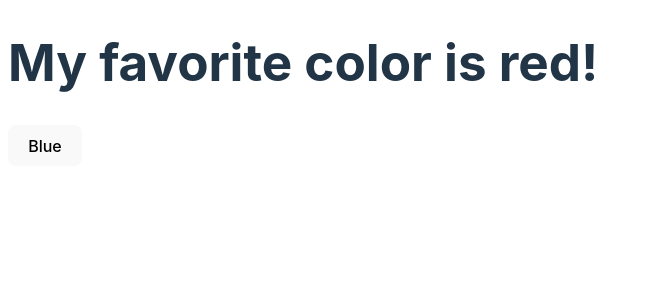
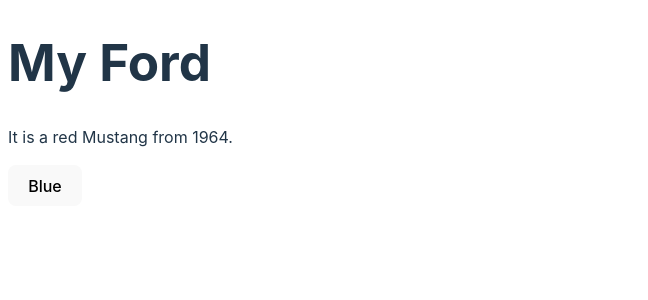
Before and after one commit to Dheeraj2002kumar/React-Practice-2025, a React (Vite) app in the folder my-react-app/: page / in a window 1280 px wide. Shown: the top 300 px of the page, without its empty margins (0-648 px from the left). Built offline with nearby package versions, Linux system fonts and the light colour scheme.

Commit message:
Refactor FavoriteColor component into Car component with enhanced state management using an object

```diff
--- a/my-react-app/src/React-Hook/useState-Hook.jsx
+++ b/my-react-app/src/React-Hook/useState-Hook.jsx
@@ -84,17 +84,158 @@
 
 */
 
+// import { useState } from "react";
+
+// function FavoriteColor (){
+//     const [color, setColor] = useState("red");
+
+//     return (
+//         <>
+//             <h1>My favorite color is {color}!</h1>
+//             <button type="button" onClick={() => setColor("blue")}>Blue</button>
+//         </>
+//     );
+// }
+
+// export default FavoriteColor;
+
+
+
+
+
+
+// -------------------------------------------------------
+
+/*
+
+What Can State Hold
+The useState Hook can be used to keep track of strings, numbers, booleans, arrays, objects, and any combination of these!
+
+We could create multiple state Hooks to track individual values.
+
+Example:
+Create multiple state Hooks:
+
+*/
+
+// import { useState } from "react";
+
+// function Car() {
+//     const [brand, setBrand] = useState("Ford")
+//     const [model, setModel] = useState("Mustang");
+//     const [year, setYear] = useState("1964");
+//     const [color, setColor] = useState("red");
+
+//     return (
+//         <>
+//             <h1>My {brand}</h1>
+//             <p>It is a {color} {model} from {year}.</p>
+
+//             <button type="button" onClick={() => setColor("blue")}>Chang car detail</button>
+//         </>
+//     );
+
+// }
+
+// export default Car;
+
+
+
+
+
+
+
+// --------------------------------------------
+
+/*
+
+Or, we can just use one state and include an object instead!
+
+Example:
+Create a single Hook that holds an object:
+
+*/
+
+// import { useState } from "react";
+
+// function Car(){
+//     const [car, setCar] = useState({
+//         brand: "Ford",
+//         model: "Mustang",
+//         year: "1964",
+//         color: "red"
+//     });
+
+//     return (
+//         <>
+//             <h1>My {car.brand}</h1>
+//             <p>It is a {car.color} {car.model} from {car.year}.</p>
+//         </>
+//     );
+// }
+
+// export default Car;
+
+
+
+
+
+
+
+//-----------------------------------------------------
+
+/*
+
+Since we are now tracking a single object, we need to reference that object and then the property of that object when rendering the component. (Ex: car.brand)
+
+Updating Objects and Arrays in State
+When state is updated, the entire state gets overwritten.
+
+What if we only want to update the color of our car?
+
+If we only called setCar({color: "blue"}), this would remove the brand, model, and year from our state.
+
+We can use the JavaScript spread operator to help us.
+
+Example:
+Use the JavaScript spread operator to update only the color of the car:
+
+*/
+
 import { useState } from "react";
 
-function FavoriteColor (){
-    const [color, setColor] = useState("red");
+function Car(){
+    const [car, setCar] = useState({
+        brand: "Ford",
+        model: "Mustang",
+        year: "1964",
+        color: "red"
+    });
+
+    const updateColor = () => {
+        setCar(previousState => {
+            return {...previousState, color: "blue" }
+        });
+    }
 
     return (
         <>
-            <h1>My favorite color is {color}!</h1>
-            <button type="button" onClick={() => setColor("blue")}>Blue</button>
+            <h1>My {car.brand}</h1>
+            <p>It is a {car.color} {car.model} from {car.year}.</p>
+
+            <button type="button" onClick={updateColor}>Blue</button>
         </>
     );
 }
 
-export default FavoriteColor;
+export default Car;
+
+
+
+/*
+
+Because we need the current value of state, we pass a function into our setCar function. This function receives the previous value.
+
+We then return an object, spreading the previousState and overwriting only the color.
+
+*/
```
